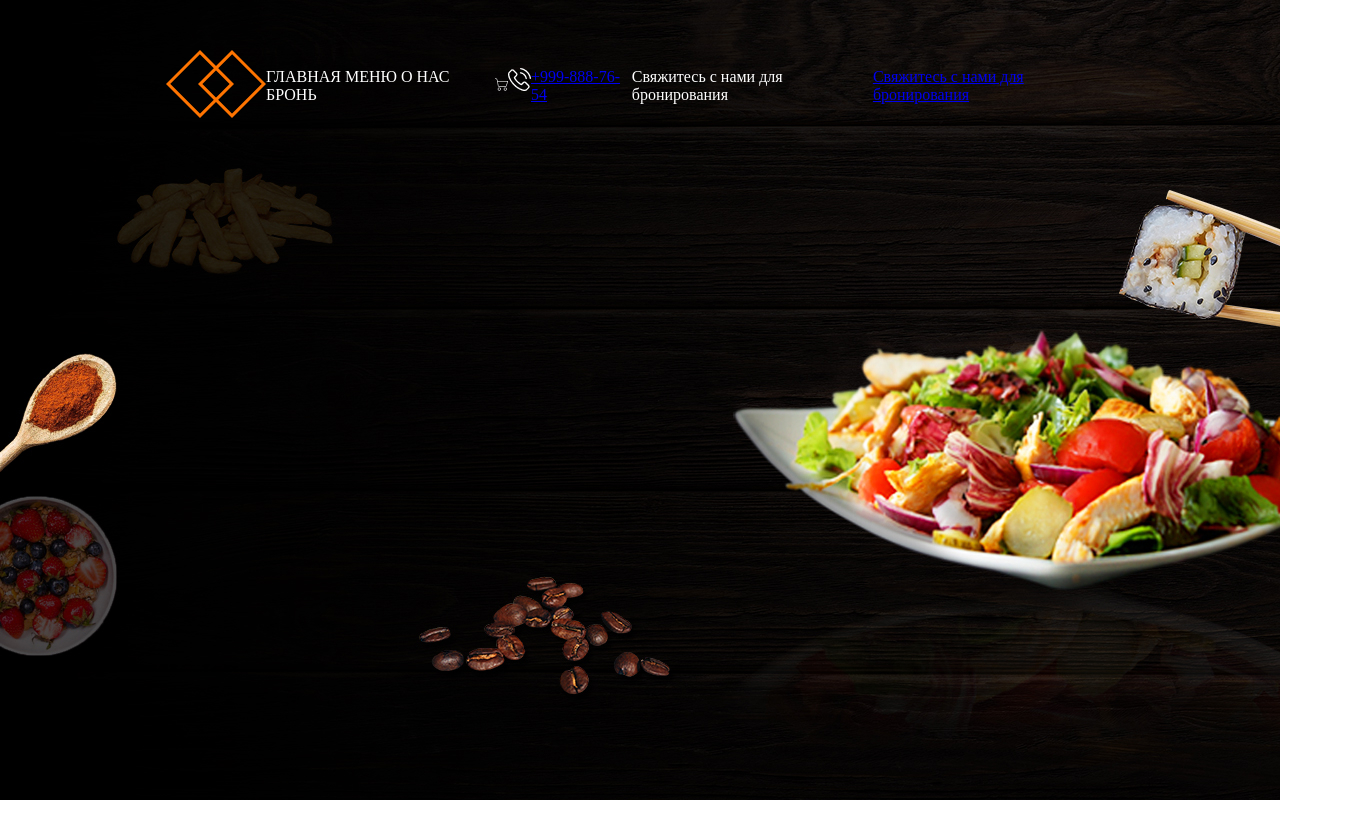
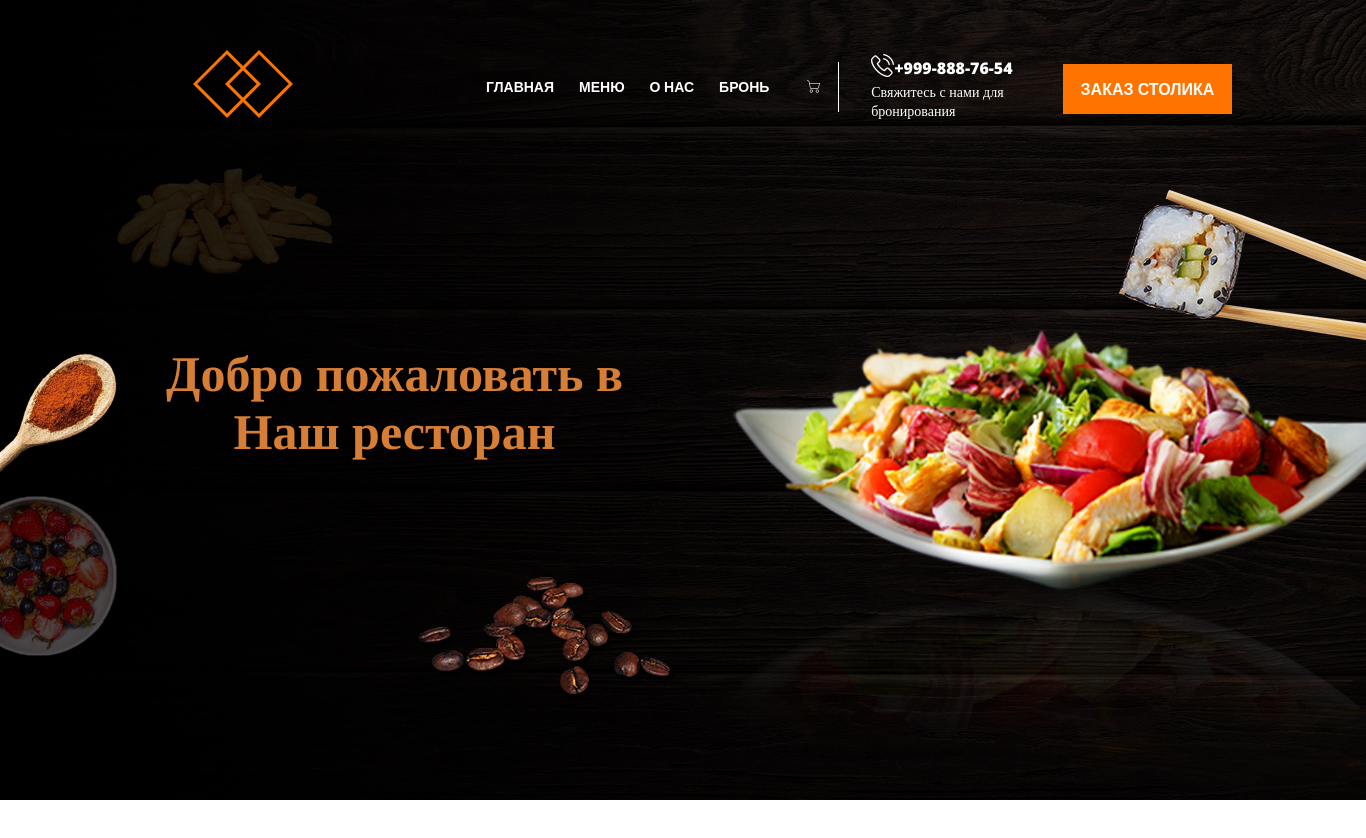
Before and after one commit to Doc9955/Restoran, a plain HTML site: page index.html in a window 1280 px wide. Shown: the top 838 px of the page, 1366 px wide, since content can reach past the window. Before the commit the page ends 800 px from the top, so only its background shows below. Drawn offline with nearby package versions, Linux system fonts and the light colour scheme.

Commit message:
commit 09.03 17:00

```diff
--- a/index.html
+++ b/index.html
@@ -7,6 +7,14 @@
     <link rel="preconnect" href="https://fonts.googleapis.com">
     <link rel="preconnect" href="https://fonts.gstatic.com" crossorigin>
     <link href="https://fonts.googleapis.com/css2?family=Open+Sans:wght@800&display=swap" rel="stylesheet">
+    <link rel="preconnect" href="https://fonts.googleapis.com">
+    <link rel="preconnect" href="https://fonts.gstatic.com" crossorigin>
+    <link rel="preconnect" href="https://fonts.googleapis.com">
+    <link rel="preconnect" href="https://fonts.gstatic.com" crossorigin>
+    <link href="https://fonts.googleapis.com/css2?family=Open+Sans:wght@400;800&display=swap" rel="stylesheet">
+    <link rel="preconnect" href="https://fonts.googleapis.com">
+    <link rel="preconnect" href="https://fonts.gstatic.com" crossorigin>
+    <link href="https://fonts.googleapis.com/css2?family=Open+Sans:wght@400;800&family=Tinos:ital,wght@0,700;1,400&display=swap" rel="stylesheet">
     <title>Ресторан</title>
     <link rel="stylesheet" href="style.css">
 </head>
@@ -17,32 +25,55 @@
      <div class="header-logo"><img src="logo.png
         " alt="">
      </div>
-     <div class="nav">
+     <!-- <div class="nav">
         <a class="nav-item" href="@">ГЛАВНАЯ</a>
         <a class="nav-item" href="@">МЕНЮ</a>
         <a class="nav-item" href="@">О НАС</a>
         <a class="nav-item" href="@">БРОНЬ</a>
-    </div>
+    </div> -->
+    <nav class="nav">
+      <ul>
+        <li class="nav-item">ГЛАВНАЯ</li>
+        <li class="nav-item">МЕНЮ</li>
+        <li class="nav-item">О НАС</li>
+        <li class="nav-item">БРОНЬ</li>
+      </ul>
+    </nav>
      <div class="card">
          <a href="a">
-           <img src="card.png" alt="">
+           <img class="card-img" src="card.png" alt="">
          </a>
      </div>
       <div class="phone">
+        <div class="">
+        <div class="phone-folder">
         <div class="phone-image">
-             <img src="./phone.png" alt="">
+             <img src="phone.png" alt="">
         </div>
-         <div class="number"><a href="a">+999-888-76-54</a>
+         <div class="number"><a class="num" href="a">+999-888-76-54</a>
         </div>
-        <div class="phone-text">Свяжитесь с нами для
+      </div>
+        <div class="phone-text">Свяжитесь с нами для <br>
             бронирования
         </div>
+        </div>
          <div class="btn">
-             <a href="#">Свяжитесь с нами для бронирования</a>
+             <a class="button" href="#">ЗАКАЗ СТОЛИКА</a>
          </div>
       </div>
+
+   </div>
+   <div class="header-down">
+
+    <div class="header-title">Добро пожаловать в
+
+       <div class="header-subtitle">Наш ресторан</div>
     </div>
-   </div>
+</div>
   </div>
+  </div>
+  <section>
+    <header></header>
+  </section>
 </body>
 </html>
--- a/style.css
+++ b/style.css
@@ -1,5 +1,8 @@
 body {
     margin: 0;
+    font-family: 'Open Sans', sans-serif;
+    width: 1366px;
+    height: 7059px;
 }
 .container {
     margin: 0px 166px;
@@ -15,17 +18,111 @@ body {
     padding-top: 50px;
     display: flex;
     align-items: center;
+    justify-content: space-around;
 }
 
+.nav {
+position: relative;
+left: 100px;
+}
 .nav-item {
     color: #fff;
     text-decoration: none;
+    font-weight: 700;
+    font-size: 14px;
+    margin-right: 25px;
+    transition: 0.3s linear;
+    list-style-type: none;
 }
-
+ul {
+    display: flex;
+}
+.nav-item:hover {
+    color: rgb(224, 11, 11);
+}
 .phone {
     display: flex;
+position: relative;
+    left: 59px;
 }
 
 .phone-text {
     color: #fff;
 }
+
+.card {
+    border-right: 1px solid #FFFFFF;
+    padding-right: 10px;
+    height: 50px;
+    position: relative;
+    left: 80px;
+}
+
+.card-img {
+    position:absolute ;
+    top: 18px;
+    right: 18px;
+}
+
+.num {
+    color: #fff;
+    text-decoration: none;
+    font-weight: 700;
+    transition: 0.3s linear;
+
+}
+
+.num:hover {
+    color: rgb(224, 11, 11)
+}
+
+.phone-text {
+    font-family: 'Open Sans';
+    font-style: normal;
+    font-weight: 400;
+    font-size: 14px;
+    line-height: 19px;
+}
+.phone-folder {
+    display: flex;
+    align-items: center;
+}
+
+.button {
+    background-color: #FF7400;
+    color: #fff;
+    text-decoration: none;
+    padding: 14px 18px;
+    font-weight: 700;
+    transition: 0.2s linear;
+}
+
+.button:hover {
+    background-color: #69380f
+}
+
+.btn {
+    margin-top: 24px;
+    margin-left: 50px;
+}
+
+.header-down {
+    position: relative;
+
+
+}
+
+.header-title {
+    color: #D67E35;
+    font-family: 'Tinos', serif;
+    font-weight: 400;
+    font-size: 50px;
+    text-align: center;
+    position: absolute;
+    left: 0;
+    margin-top: 222px;
+}
+
+.header-subtitle {
+
+}
```
